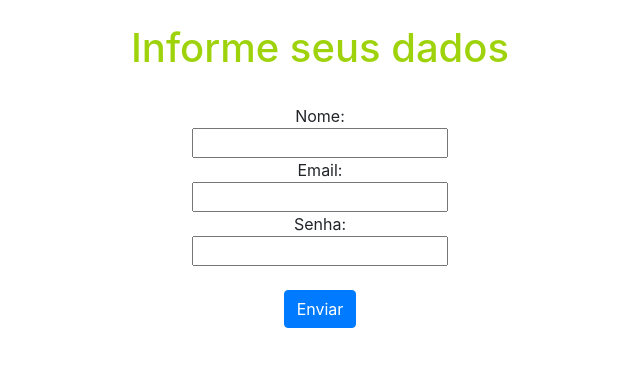
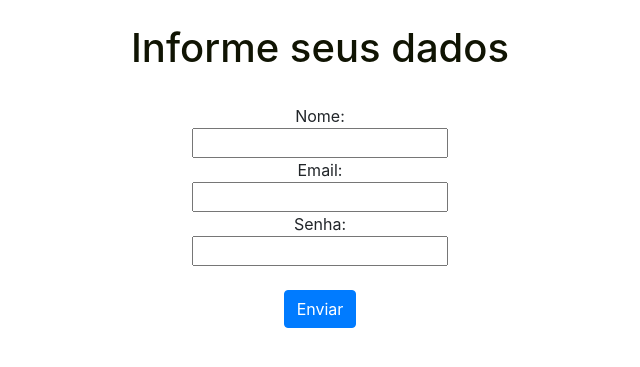
Before and after one commit to roger437unix/azure, a Flask app: page / in a window 1280 px wide. Shown: the top 367 px of the page, without its empty margins (320-960 px from the left). Run offline with Flask 2, Linux system fonts and the light colour scheme; some libraries are stand-ins or nearby versions.

Commit message:
Commit 2

```diff
--- a/templates/formulario.html
+++ b/templates/formulario.html
@@ -9,7 +9,7 @@
     {% block conteudo %}
     <div style="text-align:center">
         <br>
-        <h1 style="color: rgb(158, 211, 11);">Informe seus dados</h1>
+        <h1 style="color: rgb(16, 20, 3);">Informe seus dados</h1>
         <br>
         <form method="POST">
             Nome:
```
